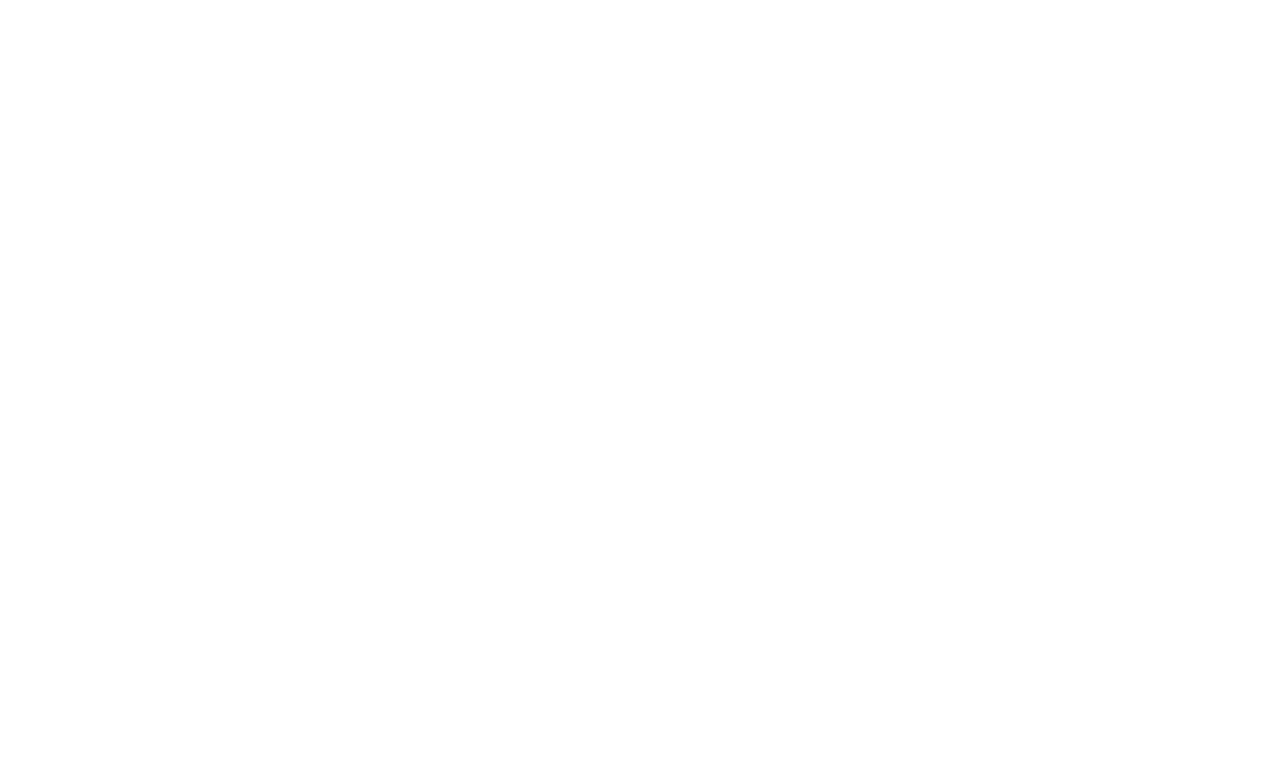
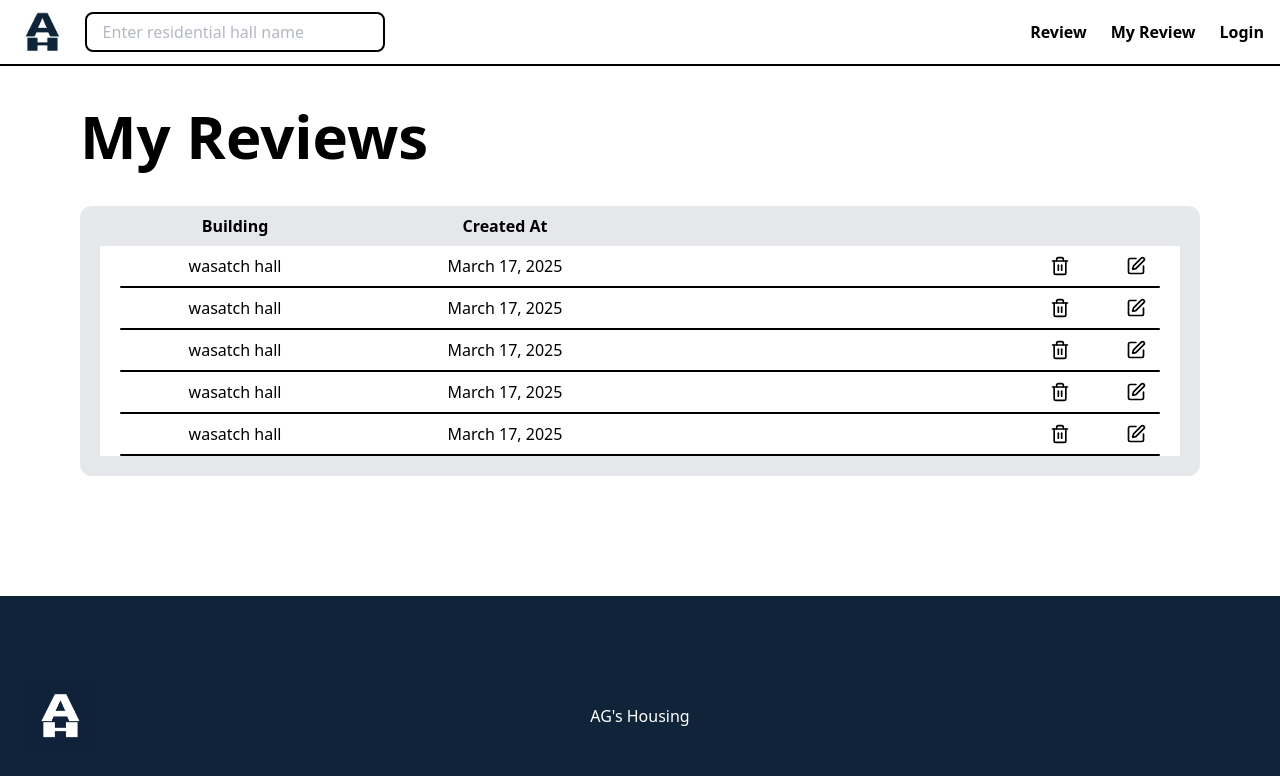
Before and after one commit to 6bb6md6issc/residential-hall-review, a React (Vite) app: page /my-review in a window 1280 px wide. Before the commit this address had no page. Shown: the top 776 px of the page. Built offline with nearby package versions, Linux system fonts and the light colour scheme.

Commit message:
added my-review page

```diff
--- a/package.json
+++ b/package.json
@@ -11,6 +11,7 @@
   },
   "dependencies": {
     "@tailwindcss/vite": "^4.1.6",
+    "lucide-react": "^0.510.0",
     "react": "^19.1.0",
     "react-dom": "^19.1.0",
     "tailwindcss": "^4.1.6"
--- a/src/App.jsx
+++ b/src/App.jsx
@@ -4,7 +4,7 @@
 import { Route, Routes } from 'react-router-dom';
 import HomePage from './pages/HomePage'
 import ShareReviewPage from './pages/ShareReviewPage';
-
+import MyReview from './component/myReview/MyReview';
 const wasatchHall = {
   hallName: "wasatch",
   reviews: [
@@ -39,6 +39,7 @@
         <Route index element={<HomePage />} />
         <Route path="review" element={<HallReviewPage hall={wasatchHall}/>}/>
         <Route path="share" element={<ShareReviewPage hall={wasatchHall}/>}/>
+        <Route path="my-review" element={<MyReview />}/>
       </Route>
     </Routes>
   )
--- a/src/component/NavBar.jsx
+++ b/src/component/NavBar.jsx
@@ -13,11 +13,9 @@
   return (
     <div
       className='border-b-2 border-black'
-      style={{boxShadow: '0 3px 5px -1px rgba(0, 0, 0, 0.4)'}}
     >
       <div className="flex flex-col md:flex-row md:items-center md:justify-between px-4 py-2 space-y-4 md:space-y-0">
 
-      {/* Left: Logo + Input (always side by side) */}
         <div className="flex items-center justify-center space-x-4 w-full md:w-auto">
           <Link to="/">
             <img src={logo} alt="Logo" className="h-12" />
@@ -31,7 +29,6 @@
           />
         </div>
 
-      {/* Navigation: positioned differently based on screen size */}
       <div className="flex justify-center md:justify-end space-x-6 font-bold w-full md:w-auto">
         <h1>Review</h1>
         <h1>My Review</h1>
--- a/src/component/home/HomePageCard.jsx
+++ b/src/component/home/HomePageCard.jsx
@@ -1,6 +1,7 @@
 import React from 'react'
 import leftCard from "../../assets/share_image.png"
 import rightCard from "../../assets/find_residential_hall.png"
+import { Link } from 'react-router-dom'
 
 const HomePageCard = () => {
   return (
@@ -11,11 +12,11 @@
       >
         <img src={leftCard} alt="Logo" className="h-30 mb-5"/>
         <h1 className="text-3xl font-bold text-gray-800 mb-6">Share Experience</h1>
-        <button
+        <Link
           className="px-10 py-2 border-2 border-gray-800 rounded-md hover:bg-gray-100 transition-colors duration-300 font-medium text-gray-800"
         >
           share
-        </button>
+        </Link>
       </div>
       <div
         className="max-w-md mx-auto border-1 bg-white rounded-lg shadow-lg p-8 flex flex-col items-center justify-center w-90"
@@ -23,11 +24,11 @@
       >
         <img src={rightCard} alt="Logo" className="h-30 mb-5"/>
         <h1 className="text-3xl font-bold text-gray-800 mb-6">Find Residential Hall</h1>
-        <button
+        <Link
             className="px-10 py-2 border-2 border-gray-800 rounded-md hover:bg-gray-100 transition-colors duration-300 font-medium text-gray-800"
         >
           Find
-        </button>
+        </Link>
       </div>
     </div>
   )
--- /dev/null
+++ b/src/component/myReview/MyReview.jsx
@@ -0,0 +1,95 @@
+import React from 'react'
+import OneReviewHistory from './OneReviewHistory';
+
+const MyReview = () => {
+
+  const reviews = [
+    {building: "wasatch hall", date:"March 17, 2025"},
+    {building: "wasatch hall", date:"March 17, 2025"},
+    {building: "wasatch hall", date:"March 17, 2025"},
+    {building: "wasatch hall", date:"March 17, 2025"},
+    {building: "wasatch hall", date:"March 17, 2025"},
+  ]
+
+  return (
+    <div className='w-full mt-10'>
+      <h1 className='text-5xl sm:text-6xl font-bold text-center sm:text-left sm:ml-20 mb-10'>
+        My Reviews
+      </h1>
+      <div
+        className='pb-5 rounded-xl mx-8 sm:mx-20 bg-gray-200'
+      >
+        {/* table header */}
+        <div className='h-10 flex items-center mx-5 font-bold '>
+          <h1 className='w-1/4 hidden sm:block sm:text-center'>Building</h1>
+          <h1 className='w-1/4 hidden sm:block sm:text-center'>Created At</h1>
+        </div>
+
+        {/* table body */}
+        <div></div>
+        {
+          reviews.map(review => <OneReviewHistory review={review}/>)
+        }
+
+      </div>
+    </div>
+  )
+}
+
+export default MyReview
+
+{/* <table
+          className='w-full h-40 rounded-xl bg-blue-100'
+        >
+          <thead>
+            <tr>
+              <th className='w-1/4 font-bold pt-6'>Building</th>
+              <th className='w-1/4 font-bold pt-6'>Created At</th>
+              <th className="px-4 py-2"></th>
+            </tr>
+          </thead>
+          <tbody className='bg-red-100'>
+            <tr className='bg-amber-50 h-15'>
+              <td className='text-center'>
+                {reviews[0].building}
+              </td>
+
+              <td className='text-center'>
+                {reviews[0].date}
+              </td>
+
+              <td>
+                <div className='flex justify-end items-center'>
+                  <button>
+                    <Trash2 className='mx-5'/>
+                  </button>
+                  <Link>
+                  <SquarePen className='mx-8'/>
+                  </Link>
+                </div>
+              </td>
+            </tr>
+
+
+            <tr className='bg-amber-50 h-20 mx-10'>
+              <td className='text-center'>
+                {reviews[0].building}
+              </td>
+
+              <td className='text-center'>
+                {reviews[0].date}
+              </td>
+
+              <td>
+                <div className='flex justify-end items-center'>
+                  <button>
+                    <Trash2 className='mx-5'/>
+                  </button>
+                  <Link>
+                  <SquarePen className='mx-8'/>
+                  </Link>
+                </div>
+              </td>
+            </tr>
+          </tbody>
+        </table> */}
--- /dev/null
+++ b/src/component/myReview/OneReviewHistory.jsx
@@ -0,0 +1,32 @@
+import React from 'react'
+import { Trash2, SquarePen } from 'lucide-react';
+import { Link } from 'react-router-dom';
+
+const OneReviewHistory = ({ review }) => {
+  return (
+    <div className='bg-white mx-5'>
+      <div className='flex-col items-center sm:flex sm:flex-row'>
+        <h1 className='py-2 pl-10 sm:pl-0 sm:w-1/4 sm:text-center '>{review.building}</h1>
+        <hr className='mx-5 border-t-3 rounded sm:hidden'/>
+        <div className='flex items-center w-full sm:w-3/4'>
+          <h1 className='py-2 w-1/2 pl-10 sm:pl-0 sm:w-1/3 sm:text-center'>
+            {review.date}
+          </h1>
+          <div className='w-1/2 sm:w-2/3 flex justify-end items-center'>
+            <div className='flex'>
+              <button>
+                <Trash2 className='mx-2 sm:mx-5 h-5'/>
+              </button>
+              <Link>
+                <SquarePen className='mx-2 sm:mx-8 h-5'/>
+              </Link>
+            </div>
+          </div>
+        </div>
+      </div>
+      <hr className='hidden sm:block sm:rounded sm:mx-5 sm:border-t-2 '/>
+    </div>
+  )
+}
+
+export default OneReviewHistory
--- a/src/pages/ShareReviewPage.jsx
+++ b/src/pages/ShareReviewPage.jsx
@@ -7,7 +7,7 @@
       <ReviewHeader hallName={hall.hallName}/>
       <div className='px-10 md:px-20 lg:px-30 mt-20 flex flex-col'>
         <textarea
-          className="w-full h-80 border rounded focus:outline-none px-5 py-5 leading-none resize-none mb-5"
+          className="w-full h-80 border rounded-2xl focus:outline-none px-5 py-5 leading-none resize-none mb-5"
           type="text"
           placeholder="Type something..."
         />
```
Also changed, not shown: 1 other file (tests, documents, lock files or other folders). Lines whose indentation alone changed are shown as unchanged.
